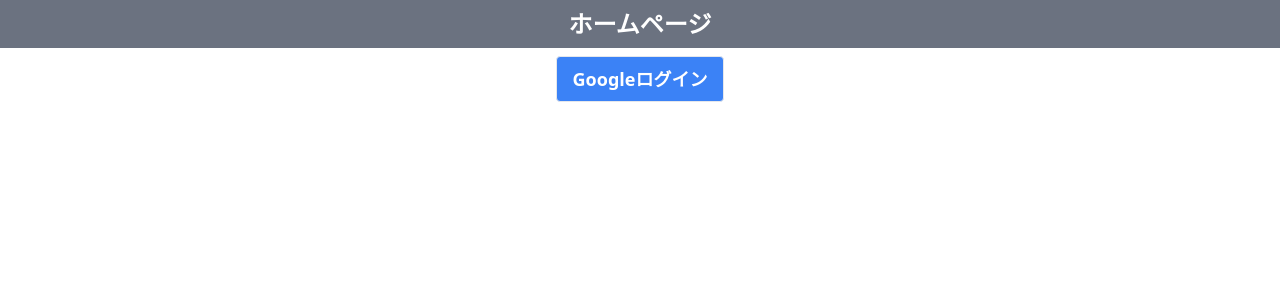
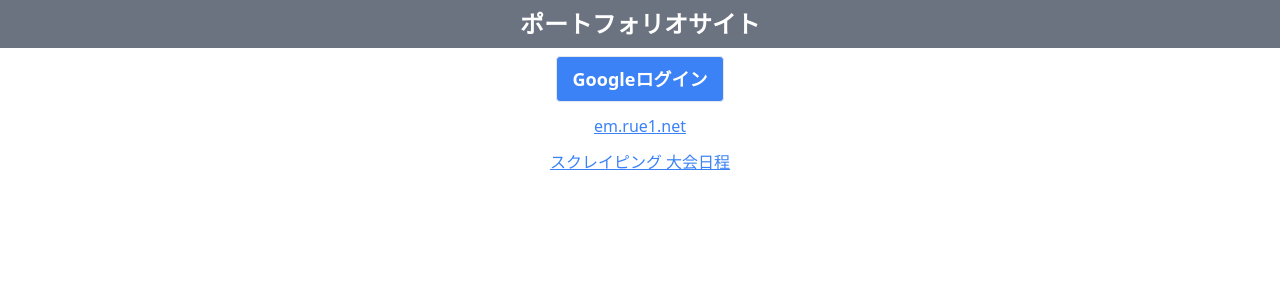
Before and after one commit to rue1-suzuki/www.rue1.net, a Next.js app: page / in a window 1280 px wide. Shown: the top 300 px of the page. Built offline with nearby package versions, Linux system fonts and the light colour scheme; no server answers.

Commit message:
add link

```diff
--- a/app/layout.tsx
+++ b/app/layout.tsx
@@ -16,7 +16,7 @@ const RootLayout = (props: RootLayoutProps) => {
           <div className="mb-3">
             <Header>
               <Link href="/">
-                ホームページ
+                ポートフォリオサイト
               </Link>
             </Header>
           </div>
--- a/app/page.tsx
+++ b/app/page.tsx
@@ -6,18 +6,18 @@ import Link from "next/link"
 const HomePage = async () => {
   try {
     const session = await auth()
-    if (!session?.user) {
+
     return (
+      <>
+        {!session?.user &&
           <div className="mb-3">
             <div className="text-center">
               <GoogleSignInForm />
             </div>
           </div>
-      )
         }
 
-    return (
-      <>
+        {session?.user &&
           <div className="mb-3">
             <div className="text-center">
               <p> {session.user.id} </p>
@@ -35,22 +35,28 @@ const HomePage = async () => {
               </p>
             </div>
           </div>
+        }
 
         <div className="mb-3">
           <div className="text-center">
             <div className="flex flex-col justify-center gap-3">
-              <Link className="text-blue-500 underline" href={"/scrapings/schedule"}>
+              <Link className="text-blue-500 underline" href="https://em.rue1.net">
+                em.rue1.net
+              </Link>
+              <Link className="text-blue-500 underline" href="/scrapings/schedule">
                 スクレイピング 大会日程
               </Link>
             </div>
           </div>
         </div>
 
+        {session?.user &&
           <div className="mb-3">
             <div className="text-center">
               <SignOutForm />
             </div>
           </div>
+        }
       </>
     )
   } catch (error) {
```
Lines whose indentation alone changed are shown as unchanged.
